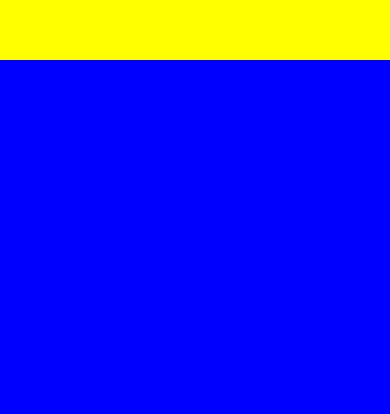
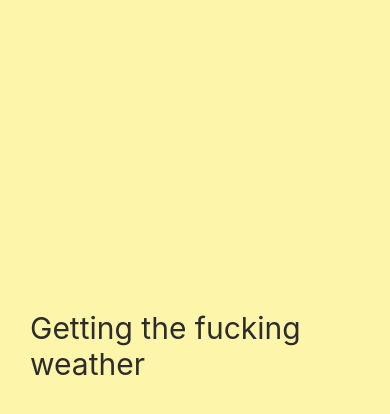
Before and after one commit to redonearth/fokin-weather, a React Native app: screen / in a window 390 px wide. Shown: the part 362-776 px from the top of the page. Built offline with nearby package versions, Linux system fonts and the light colour scheme.

Commit message:
#1.1 Loading Screen

```diff
--- a/App.js
+++ b/App.js
@@ -1,27 +1,6 @@
-import { StatusBar } from "expo-status-bar";
 import React from "react";
-import { StyleSheet, Text, View } from "react-native";
+import Loading from "./Loading";
 
 export default function App() {
-  return (
-    <View style={styles.container}>
-      <View style={styles.yellowView}></View>
-      <View style={styles.blueView}></View>
-    </View>
-  );
+  return <Loading />;
 }
-
-const styles = StyleSheet.create({
-  container: {
-    flex: 1,
-    backgroundColor: "#36cacf"
-  },
-  yellowView: {
-    flex: 1,
-    backgroundColor: "yellow"
-  },
-  blueView: {
-    flex: 1,
-    backgroundColor: "blue"
-  }
-});
--- /dev/null
+++ b/Loading.js
@@ -0,0 +1,23 @@
+import React from "react";
+import { StyleSheet, Text, View } from "react-native";
+
+export default function Loading() {
+  return (
+    <View style={styles.container}>
+      <Text style={styles.text}>Getting the fucking weather</Text>
+    </View>
+  );
+}
+const styles = StyleSheet.create({
+  container: {
+    flex: 1,
+    justifyContent: "flex-end",
+    paddingHorizontal: 30,
+    paddingVertical: 100,
+    backgroundColor: "#FDF6AA"
+  },
+  text: {
+    color: "#2c2c2c",
+    fontSize: 30
+  }
+});
```
